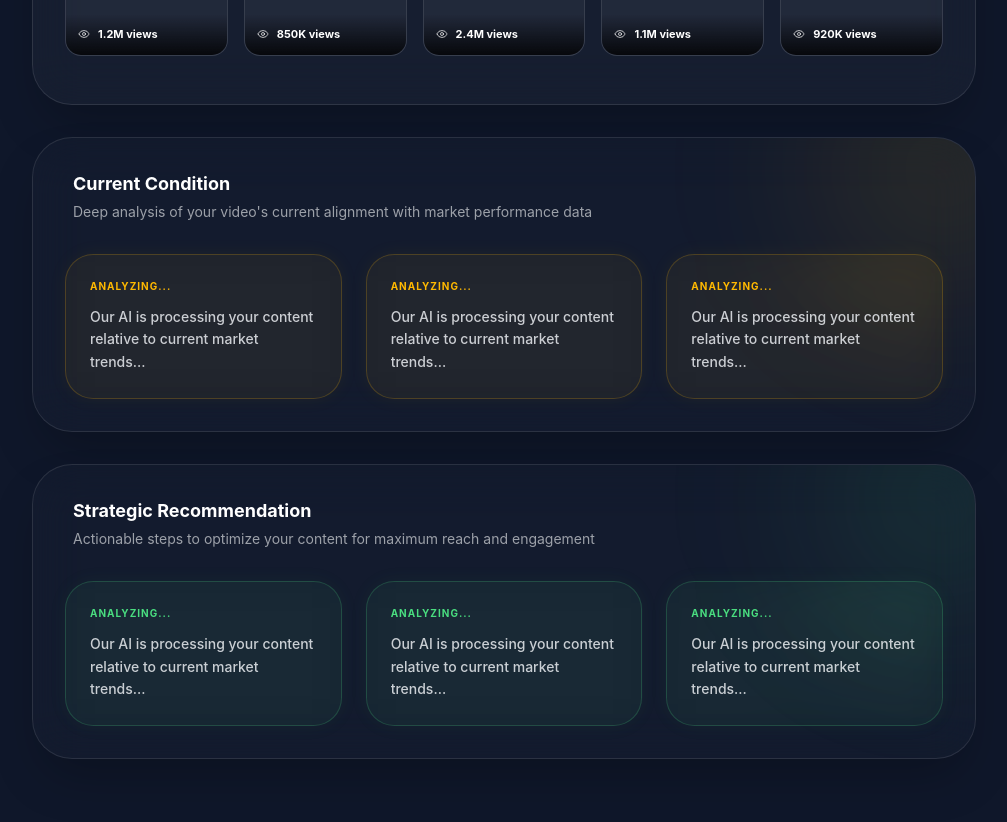
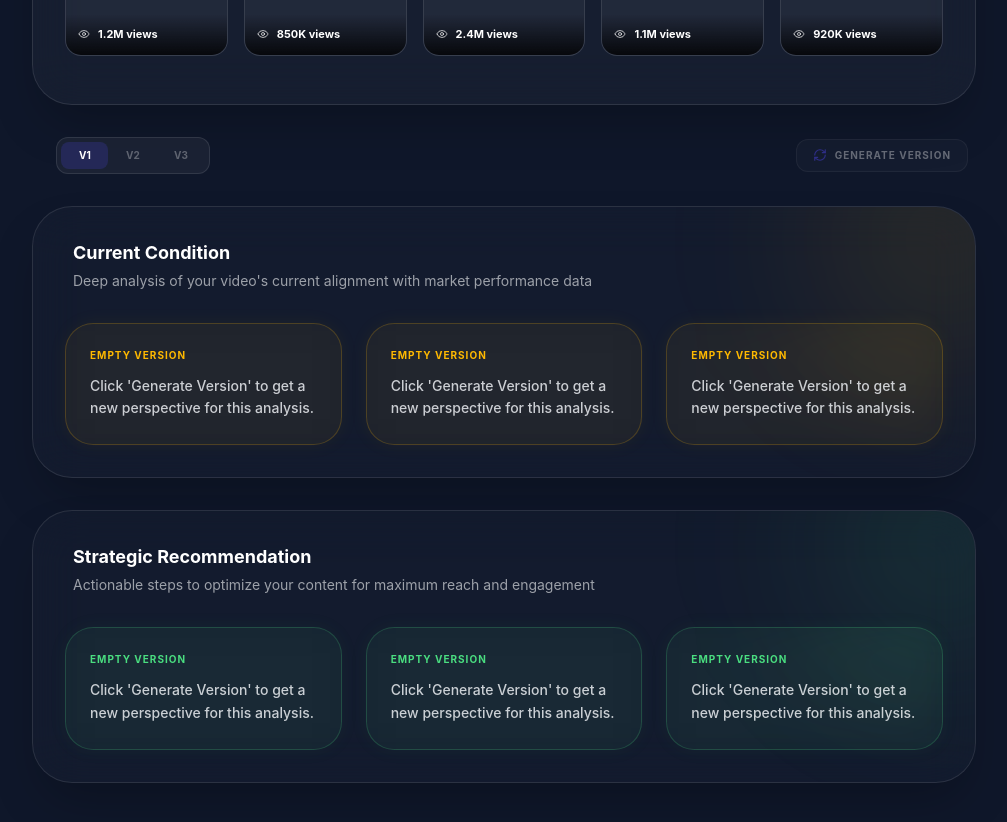
Before and after one commit to fathindifa26/frontend-content, a React (Vite) app: page / in a window 1280 px wide. Shown: the part 2060-2882 px from the top of the page, without its empty margins (264-1271 px from the left). Before the commit the page ends 2859 px from the top, so only its background shows below. Built offline with nearby package versions, Linux system fonts and the light colour scheme.

Commit message:
AI version

```diff
--- a/src/App.tsx
+++ b/src/App.tsx
@@ -55,6 +55,30 @@ export default function App() {
     }
   };
 
+  const handleRegenerate = async () => {
+    if (!analysisResult) return null;
+
+    try {
+      const response = await fetch("http://localhost:8000/regenerate-summary", {
+        method: "POST",
+        headers: { "Content-Type": "application/json" },
+        body: JSON.stringify({
+          analysis: analysisResult.analysis,
+          market_comparison: analysisResult.market_comparison
+        }),
+      });
+
+      if (!response.ok) throw new Error("Regeneration failed");
+
+      const data = await response.json();
+      return data.ai_summary;
+    } catch (error) {
+      console.error("Regeneration error:", error);
+      alert("Failed to regenerate summary.");
+      return null;
+    }
+  };
+
   return (
     <div className="flex min-h-screen bg-transparent selection:bg-primary/30">
       <div className="mesh-bg" />
@@ -69,10 +93,10 @@ export default function App() {
             <UploadView
               onUpload={handleUpload}
               onUrlSubmit={handleUrlSubmit}
+              onRegenerate={handleRegenerate}
               isAnalyzing={isAnalyzing}
               data={analysisResult}
             />
-
           ) : (
             <DashboardView />
           )}
--- a/src/components/views/UploadView.tsx
+++ b/src/components/views/UploadView.tsx
@@ -11,28 +11,72 @@ import { MarketComparison } from "../upload/MarketComparison";
 interface UploadViewProps {
   onUpload: (file: File) => void;
   onUrlSubmit: (url: string) => void;
+  onRegenerate: () => Promise<any>;
   isAnalyzing: boolean;
   data: any;
 }
 
+import { RefreshCw } from "lucide-react";
+import { useEffect } from "react";
 
-export function UploadView({ onUpload, onUrlSubmit, isAnalyzing, data }: UploadViewProps) {
+
+export function UploadView({ onUpload, onUrlSubmit, onRegenerate, isAnalyzing, data }: UploadViewProps) {
 
   const [benchmarkType, setBenchmarkType] = useState<"frequency" | "views">("frequency");
-  const analysis = data?.analysis || {};
-  const market = data?.market_comparison || {};
+  const [activeVersion, setActiveVersion] = useState(1);
+  const [versionedSummaries, setVersionedSummaries] = useState<Record<number, any>>({});
+  const [isRegenerating, setIsRegenerating] = useState(false);
 
   const defaultPoints = Array(3).fill({
     title: "ANALYZING...",
     description: "Our AI is processing your content relative to current market trends..."
   });
 
+  const emptyPoints = Array(3).fill({
+    title: "EMPTY VERSION",
+    description: "Click 'Generate Version' to get a new perspective for this analysis."
+  });
+
+  // When new data arrives (initial analysis), set it as v1
+  useEffect(() => {
+    if (data?.ai_summary) {
+      setVersionedSummaries({
+        1: data.ai_summary
+      });
+      setActiveVersion(1);
+    }
+  }, [data]);
+
+  const handleRegenerateClick = async (targetVersion?: number) => {
+    const versionToUpdate = targetVersion || activeVersion;
+    setIsRegenerating(true);
+    const newSummary = await onRegenerate();
+    if (newSummary) {
+      setVersionedSummaries(prev => ({
+        ...prev,
+        [versionToUpdate]: newSummary
+      }));
+    }
+    setIsRegenerating(false);
+  };
+
+  const handleVersionChange = (v: number) => {
+    setActiveVersion(v);
+    if (!versionedSummaries[v] && data) {
+      handleRegenerateClick(v);
+    }
+  };
+
+  const analysis = data?.analysis || {};
+  const market = data?.market_comparison || {};
+
   // Handle cases where ai_summary might be a string (old version) or missing
-  let aiSummary = data?.ai_summary;
+  let aiSummary = versionedSummaries[activeVersion];
+
   if (!aiSummary || typeof aiSummary === "string") {
     aiSummary = {
-      current_condition: defaultPoints,
-      recommendation: defaultPoints
+      current_condition: isRegenerating ? defaultPoints : emptyPoints,
+      recommendation: isRegenerating ? defaultPoints : emptyPoints
     };
   }
 
@@ -51,8 +95,7 @@ export function UploadView({ onUpload, onUrlSubmit, isAnalyzing, data }: UploadV
 
       {/* Benchmark Configuration Card */}
       <div className="w-full">
-        <div className={`glass-panel p-6 rounded-[32px] space-y-4 transition-all duration-500 ease-in-out ${
-          benchmarkType === "frequency"
+        <div className={`glass-panel p-6 rounded-[32px] space-y-4 transition-all duration-500 ease-in-out ${benchmarkType === "frequency"
           ? "bg-primary/5 border-primary/20 shadow-[0_0_20px_rgba(79,70,229,0.1)]"
           : "bg-amber-400/5 border-amber-400/20 shadow-[0_0_20px_rgba(251,191,36,0.1)]"
           }`}>
@@ -75,24 +118,21 @@ export function UploadView({ onUpload, onUrlSubmit, isAnalyzing, data }: UploadV
             {/* Freq/Views Toggle */}
             <div className="p-1 bg-white/5 rounded-xl border border-white/10 flex items-center relative overflow-hidden">
               <div
-                className={`absolute top-1 bottom-1 w-[calc(50%-4px)] rounded-lg transition-all duration-500 ease-out z-0 ${
-                  benchmarkType === "frequency"
+                className={`absolute top-1 bottom-1 w-[calc(50%-4px)] rounded-lg transition-all duration-500 ease-out z-0 ${benchmarkType === "frequency"
                   ? "left-1 bg-primary/20"
                   : "left-[calc(50%+1px)] bg-amber-400/20"
                   }`}
               />
               <button
                 onClick={() => setBenchmarkType("frequency")}
-                className={`relative z-10 px-4 py-1.5 text-[10px] font-bold transition-all duration-500 ${
-                  benchmarkType === "frequency" ? "text-white" : "text-white/30 hover:text-white/50"
+                className={`relative z-10 px-4 py-1.5 text-[10px] font-bold transition-all duration-500 ${benchmarkType === "frequency" ? "text-white" : "text-white/30 hover:text-white/50"
                   }`}
               >
                 Freq
               </button>
               <button
                 onClick={() => setBenchmarkType("views")}
-                className={`relative z-10 px-4 py-1.5 text-[10px] font-bold transition-all duration-500 ${
-                  benchmarkType === "views" ? "text-amber-400" : "text-white/30 hover:text-white/50"
+                className={`relative z-10 px-4 py-1.5 text-[10px] font-bold transition-all duration-500 ${benchmarkType === "views" ? "text-amber-400" : "text-white/30 hover:text-white/50"
                   }`}
               >
                 Views
@@ -150,6 +190,40 @@ export function UploadView({ onUpload, onUrlSubmit, isAnalyzing, data }: UploadV
 
       {/* AI Analysis Section */}
       <div className="space-y-8">
+        {/* Version Toggle & Regenerate */}
+        <div className="flex items-center justify-between px-2">
+          <div className="flex items-center space-x-4">
+            <h3 className="text-sm font-bold text-white uppercase tracking-wider"></h3>
+            <div className="p-1 bg-white/5 rounded-xl border border-white/10 flex items-center relative overflow-hidden">
+              <div
+                className={`absolute top-1 bottom-1 w-[calc(33.33%-4px)] rounded-lg transition-all duration-500 ease-out z-0 bg-primary/20`}
+                style={{ left: `calc(${(activeVersion - 1) * 33.33}% + 4px)` }}
+              />
+              {[1, 2, 3].map((v) => (
+                <button
+                  key={v}
+                  onClick={() => handleVersionChange(v)}
+                  className={`relative z-10 px-4 py-1.5 text-[10px] font-bold transition-all duration-500 w-12 ${activeVersion === v ? "text-white" : "text-white/30 hover:text-white/50"
+                    }`}
+                >
+                  V{v}
+                </button>
+              ))}
+            </div>
+          </div>
+
+          <button
+            onClick={handleRegenerateClick}
+            disabled={isRegenerating || !data}
+            className="flex items-center space-x-2 px-4 py-2 bg-white/5 rounded-xl border border-white/10 hover:bg-white/10 transition-all group disabled:opacity-50"
+          >
+            <RefreshCw size={14} className={`text-primary group-hover:rotate-180 transition-transform duration-500 ${isRegenerating ? "animate-spin" : ""}`} />
+            <span className="text-[10px] font-bold text-white/70 uppercase tracking-widest">
+              {versionedSummaries[activeVersion] ? "Regenerate" : "Generate Version"}
+            </span>
+          </button>
+        </div>
+
         {/* Current Condition Section */}
         <div className="glass-panel p-8 rounded-[40px] space-y-8 bg-white/[0.02] border-white/10 shadow-2xl relative overflow-hidden group">
           {/* Subtle background glow */}
```
Lines whose indentation alone changed are shown as unchanged.
